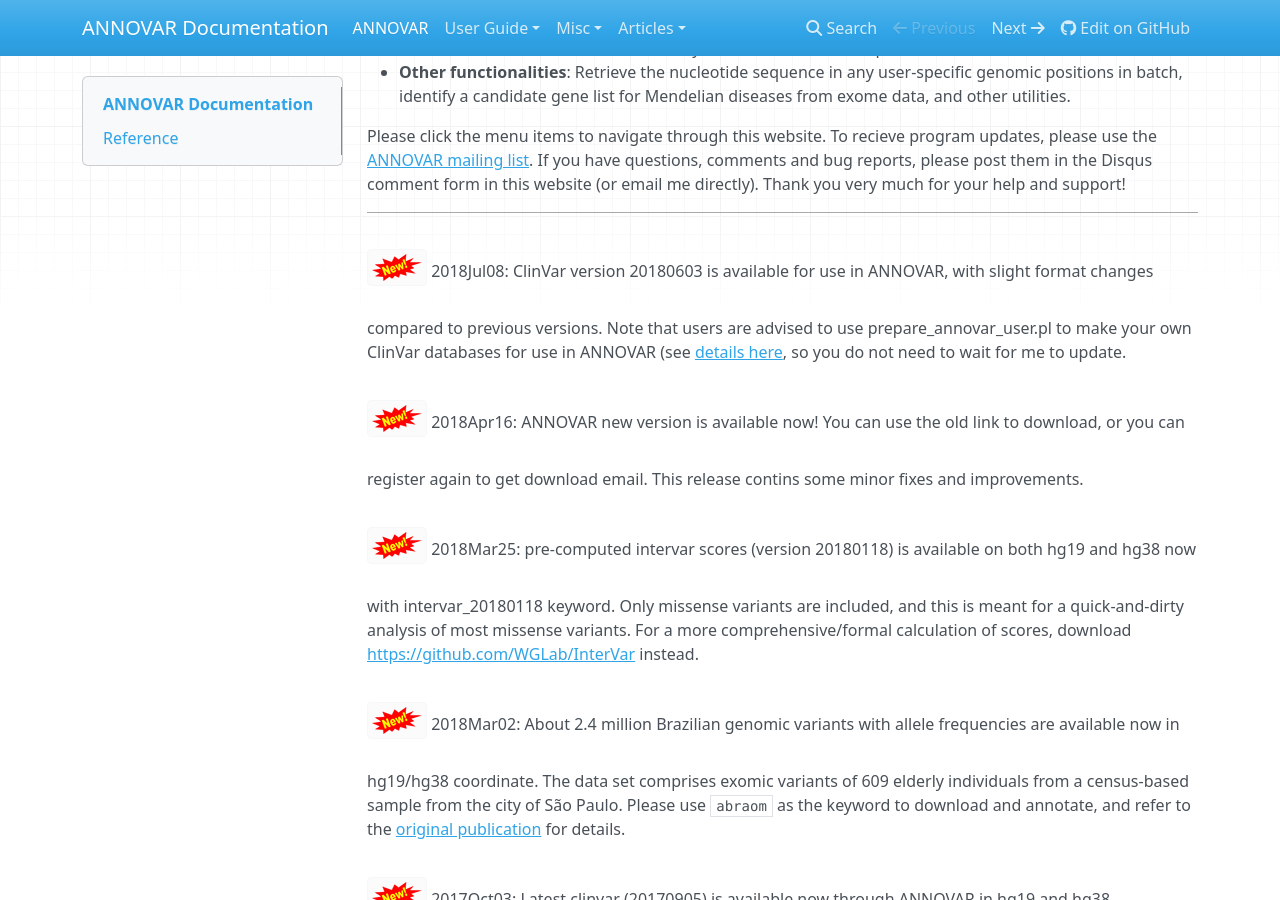
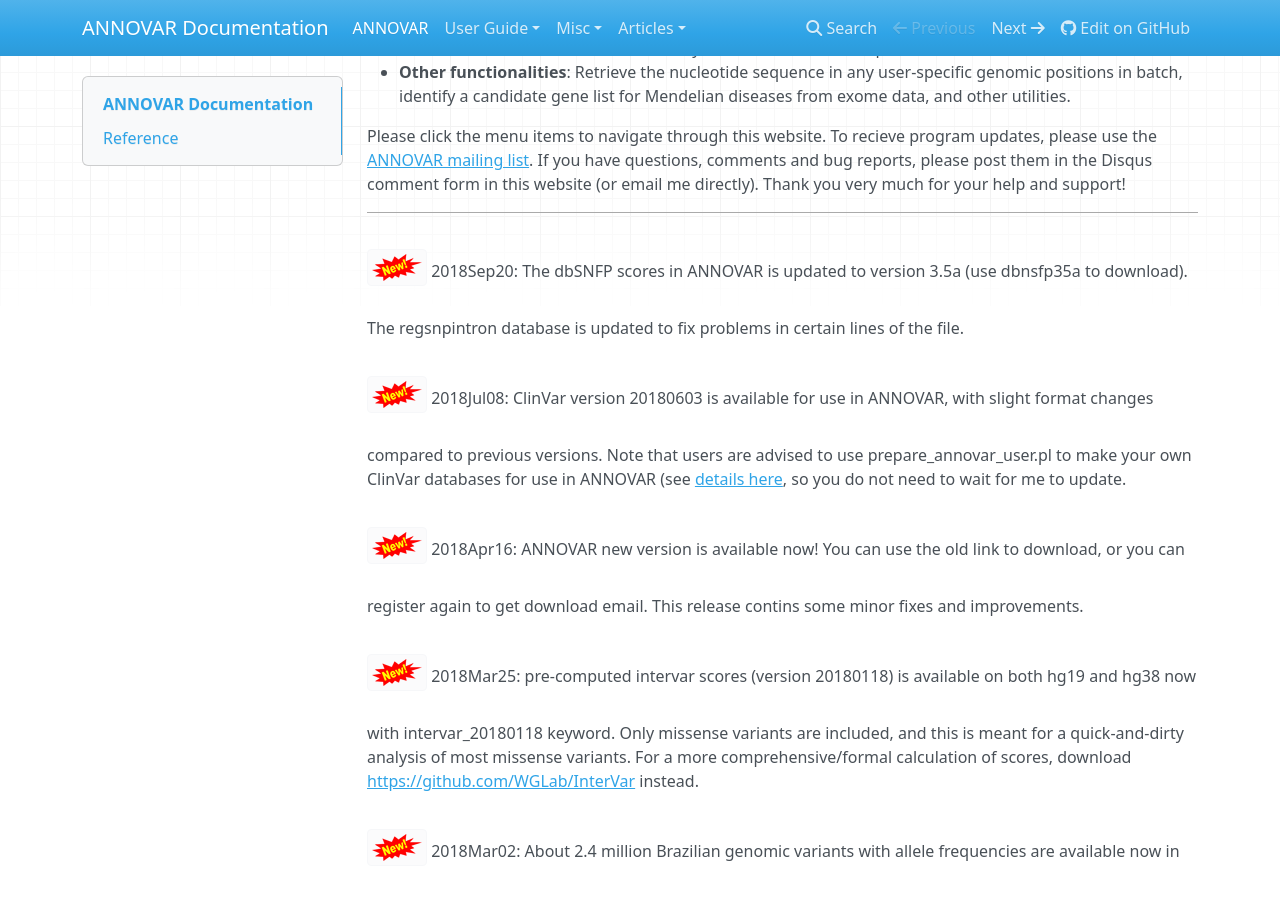
Before and after one commit to WGLab/doc-ANNOVAR, an MkDocs documentation site: the page built from docs/index.md, in a window 1280 px wide and 900 px high, scrolled down 474 px. Built offline with MkDocs 1.6.1, drawn with Linux system fonts in a browser that asks for light colours; nearby versions of some CDN libraries; old or Windows-style settings are respelled for this version of MkDocs.

Commit message:
Update index.md

```diff
--- a/docs/index.md
+++ b/docs/index.md
@@ -10,6 +10,7 @@ ANNOVAR is an efficient software tool to utilize update-to-date information to f
 Please click the menu items to navigate through this website. To recieve program updates, please use the [ANNOVAR mailing list](https://groups.google.com/forum/#!forum/annovar). If you have questions, comments and bug reports, please post them in the Disqus comment form in this website (or email me directly). Thank you very much for your help and support!
 
 ---
+![new](img/new.png) 2018Sep20: The dbSNFP scores in ANNOVAR is updated to version 3.5a (use dbnsfp35a to download). The regsnpintron database is updated to fix problems in certain lines of the file.
 
 ![new](img/new.png) 2018Jul08: ClinVar version 20180603 is available for use in ANNOVAR, with slight format changes compared to previous versions. Note that users are advised to use prepare_annovar_user.pl to make your own ClinVar databases for use in ANNOVAR (see [details here](user-guide/filter.md#clinvar-annotations), so you do not need to wait for me to update.
 
```
